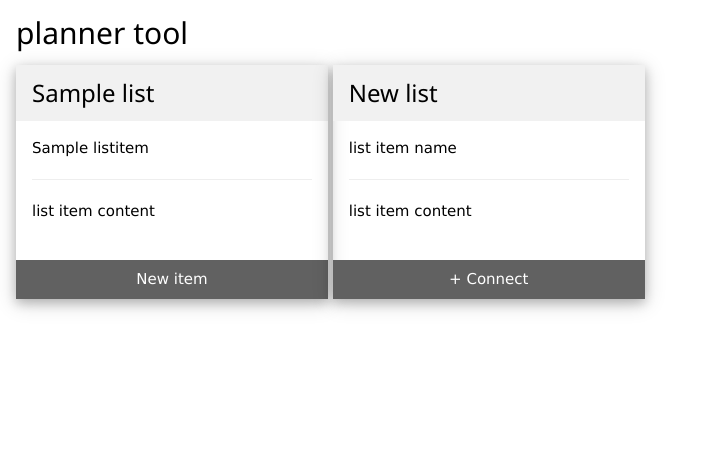
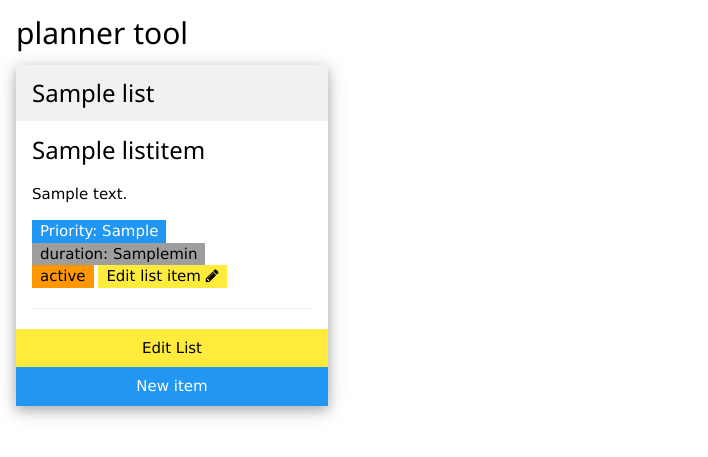
Before and after one commit to WinterBreeze31/backend-challange-2, a PHP site: page / in a window 1280 px wide. Shown: the top 457 px of the page, without its empty margins (0-708 px from the left). Run offline with PHP 8.4, Linux system fonts and the light colour scheme; tables that the repository leaves empty or names only in its code hold one stand-in row (values such as "Sample post").

Commit message:
list item edit and add functions added

```diff
--- a/plannertool/index.php
+++ b/plannertool/index.php
@@ -7,6 +7,8 @@ include("resources/head.php");
 <?php
 $list = $pdo->query('SELECT * FROM `list`');
 
+
+
 ?>
 
 <body>
@@ -15,7 +17,7 @@ $list = $pdo->query('SELECT * FROM `list`');
 
 
 
-<!-- lists loop -->
+        <!-- lists loop -->
         <?php
         foreach ($list as $val) {
         ?>
@@ -31,20 +33,60 @@ $list = $pdo->query('SELECT * FROM `list`');
                     $stmt->execute([$val['id']]);
                     $items = $stmt->fetchAll();
 
-// list item loop
+                    // list item loop
                     foreach ($items as $val1) { ?>
-                        <div class="item">
-                            <p><?php echo $val1['name']; ?></p>
-                            <hr>
-                            <p>list item content</p><br>
+                        <div class="item ">
+                            <h3><?php echo $val1['name']; ?></h3>
+                            <p><?php echo $val1['content']; ?></p>
+                            <span class="w3-tag w3-blue">Priority: <?php echo $val1['priority']; ?></span>
+                            <span class="w3-tag w3-grey">duration: <?php echo $val1['duration']; ?>min</span>
+                            <br>
+                            <span class="w3-tag w3-orange"><?php if ($val1['status']) { echo "active"; } else { echo "inactive"; } ?></span>
+                            <span class="w3-tag w3-yellow" onclick="modal('modalItem<?php echo $val1['id'] ?>', 'open')">
+                                Edit list item <i class="fa fa-pencil" aria-hidden="true"></i>
+                            </span>
                         </div>
+                        <hr>
+
+                        <!-- list item editor modal -->
+                        <div id="modalItem<?php echo $val1['id'] ?>" class="w3-modal">
+                            <div class="w3-modal-content">
+                                <div class="w3-container">
+                                    <span onclick="modal('modalItem<?php echo $val1['id'] ?>', 'close')" class="w3-button w3-display-topright">&times;</span>
+                                    <form action="#" method="post" class="w3-container">
+                                        <h3>New Item</h3>
+                                        <input type="hidden" name="itemId" value="<?php echo $val1['id'] ?>">
+                                        <br>
+                                        <input type="text" name="itemName" placeholder="Name of list item" pattern="[a-zA-Z0-9\s]+" class="w3-input w3-border" required value="<?php echo $val1['name'] ?>">
+                                        <br>
+                                        <input type="number" name="itemPriority" placeholder="priority" class="w3-input w3-border" required value="<?php echo $val1['priority'] ?>">
+                                        <br>
+                                        <input type="number" name="itemDuration" placeholder="Duration in minutes" class="w3-input w3-border" required value="<?php echo $val1['duration'] ?>">
+                                        <br>
+                                        <textarea name="itemContent" style="resize: vertical;" cols="30" rows="10" placeholder="content" pattern="[a-zA-Z0-9\s]+" class="w3-input w3-border" required><?php echo $val1['content']; ?></textarea>
+                                        <br>
+                                        <label for="status">Status</label><br>
+                                        <input type="radio" name="itemStatus" value="1" <?php if ($val1['status']) { echo "checked"; } ?>>
+                                        <label>Active</label><br>
+                                        <input type="radio" name="itemStatus" value="0" <?php if (! $val1['status']) { echo "checked"; } ?>>
+                                        <label>Inactive</label><br>
+                                        <input type="submit" name="editItem" value="Edit Item" class="w3-btn w3-block">
+                                        <input type="submit" name="deleteItem" value="Delete Item" class="w3-btn w3-red w3-block">
+                                        <br>
+                                    </form>
+                                </div>
+                            </div>
+                        </div>
+
                     <?php } ?>
 
 
 
                 </div>
-                <button class="w3-button w3-block w3-dark-grey" onclick="modal('modal<?php echo $val['id'] ?>', 'open')">New item</button>
-<!-- new item modal -->
+                <button class="w3-button w3-block w3-yellow">Edit List</button>
+                <button class="w3-button w3-block w3-blue" onclick="modal('modal<?php echo $val['id'] ?>', 'open')">New item</button>
+
+                <!-- new item modal -->
                 <div id="modal<?php echo $val['id'] ?>" class="w3-modal">
                     <div class="w3-modal-content">
                         <div class="w3-container">
@@ -54,15 +96,15 @@ $list = $pdo->query('SELECT * FROM `list`');
                                 <h3>New Item</h3>
                                 <input type="hidden" name="listId" value="<?php echo $val['id'] ?>">
                                 <br>
-                                <input type="text" name="itemName" placeholder="Name of list item" class="w3-input w3-border">
+                                <input type="text" name="itemName" placeholder="Name of list item" pattern="[a-zA-Z0-9\s]+" class="w3-input w3-border" required>
                                 <br>
-                                <input type="number" name="itemPriority" placeholder="priority" class="w3-input w3-border">
+                                <input type="number" name="itemPriority" placeholder="priority" class="w3-input w3-border" required>
                                 <br>
-                                <input type="number" name="ItemDuration" placeholder="Duration in minutes" class="w3-input w3-border">
+                                <input type="number" name="itemDuration" placeholder="Duration in minutes" class="w3-input w3-border" required>
                                 <br>
-                                <textarea name="itemContent" style="resize: vertical;" cols="30" rows="10" placeholder="content" class="w3-input w3-border"></textarea>
+                                <textarea name="itemContent" style="resize: vertical;" cols="30" rows="10" placeholder="content" pattern="[a-zA-Z0-9\s]+" class="w3-input w3-border" required></textarea>
                                 <br>
-                                <input type="submit" value="Add Item" class="w3-btn w3-block">
+                                <input type="submit" name="newItem" value="Add Item" class="w3-btn w3-block">
                                 <br>
                             </form>
 
@@ -78,7 +120,7 @@ $list = $pdo->query('SELECT * FROM `list`');
 
 
 
-
+<!--
         <div class="w3-card-4" style="width:25%; display:inline-block;">
             <header class="w3-container w3-light-grey">
                 <h3>New list</h3>
@@ -90,7 +132,7 @@ $list = $pdo->query('SELECT * FROM `list`');
             </div>
             <button class="w3-button w3-block w3-dark-grey">+ Connect</button>
         </div>
-    </div>
+    </div> -->
 
 
 
--- a/plannertool/resources/functions.php
+++ b/plannertool/resources/functions.php
@@ -16,3 +16,39 @@ try {
 } catch (\PDOException $e) {
      throw new \PDOException($e->getMessage(), (int)$e->getCode());
 }
+
+if (isset($_POST['editItem'])){
+
+    $itemId = $_POST['itemId'];
+    $itemStatus = $_POST['itemStatus'];
+    $itemName = $_POST['itemName'];
+    $itemPriority = $_POST['itemPriority'];
+    $itemDuration = $_POST['itemDuration'];
+    $itemContent = $_POST['itemContent'];
+
+    $stmt = $pdo->prepare("UPDATE `listitem` SET `name` = ?, `content` = ?, `priority` = ?, `status` = ?, `duration` = ? WHERE `listitem`.`id` = ?; ");
+    $stmt->execute([$itemName, $itemContent, $itemPriority, $itemStatus, $itemDuration, $itemId]);
+
+}
+
+if (isset($_POST['newItem'])){
+
+    $listId = $_POST['listId'];
+    $itemName = $_POST['itemName'];
+    $itemPriority = $_POST['itemPriority'];
+    $itemDuration = $_POST['itemDuration'];
+    $itemContent = $_POST['itemContent'];
+
+    $stmt = $pdo->prepare("INSERT INTO `listitem` (`id`, `listId`, `name`, `content`, `priority`, `status`, `duration`) VALUES (NULL, ?, ?, ?, ?, 1, ?);");
+    $stmt->execute([$listId, $itemName, $itemContent, $itemPriority, $itemDuration]);
+
+}
+
+if (isset($_POST['deleteItem'])){
+
+    $itemId = $_POST['itemId'];
+
+    $stmt = $pdo->prepare("DELETE FROM `listitem` WHERE `listitem`.`id` = ?");
+    $stmt->execute([$itemId]);
+
+}
--- a/plannertool/resources/head.php
+++ b/plannertool/resources/head.php
@@ -5,6 +5,6 @@
     <meta http-equiv="X-UA-Compatible" content="IE=edge">
     <meta name="viewport" content="width=device-width, initial-scale=1.0">
     <title>Document</title>
-
+    <link rel="stylesheet" href="https://cdnjs.cloudflare.com/ajax/libs/font-awesome/4.7.0/css/font-awesome.min.css">
     <link rel="stylesheet" href="https://www.w3schools.com/w3css/4/w3.css">
 </head>
```
Also changed, not shown: plannertool/resources/updateDB.php (added).
